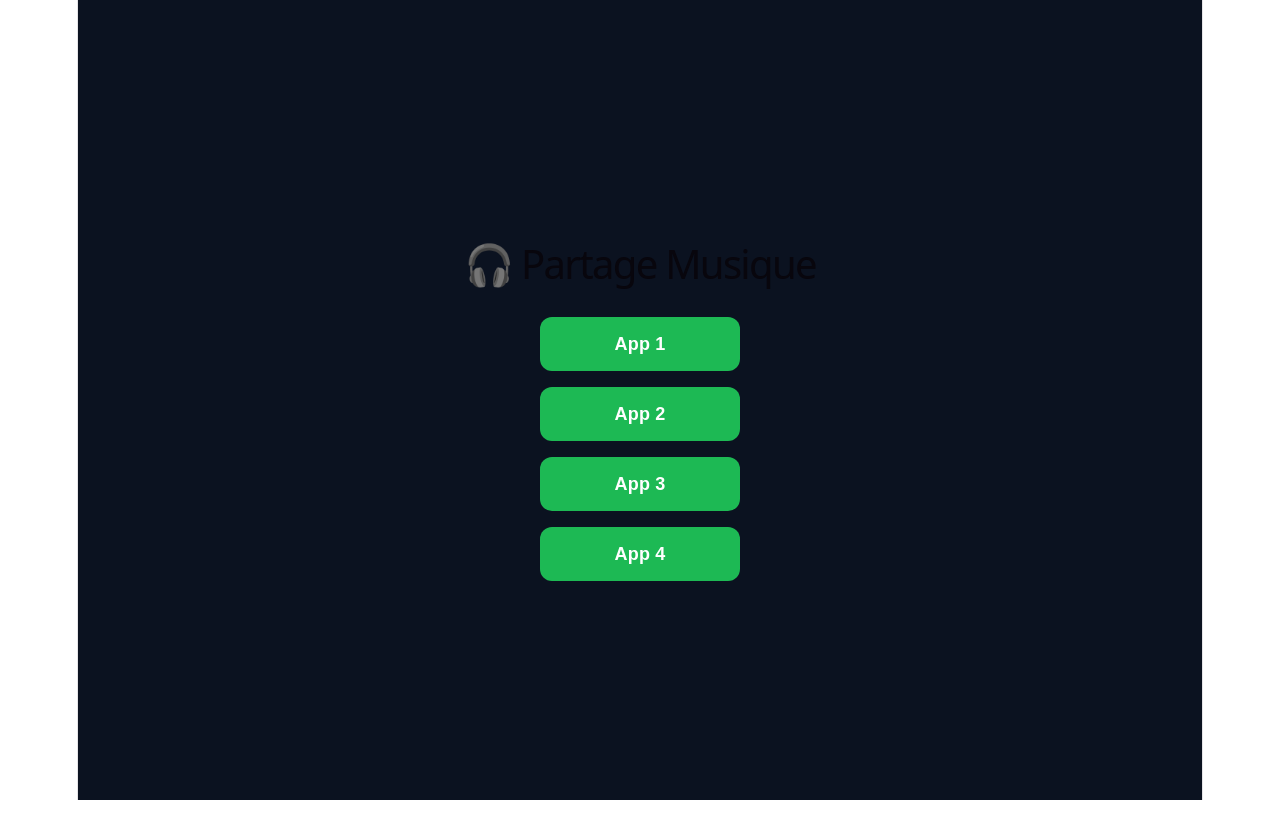
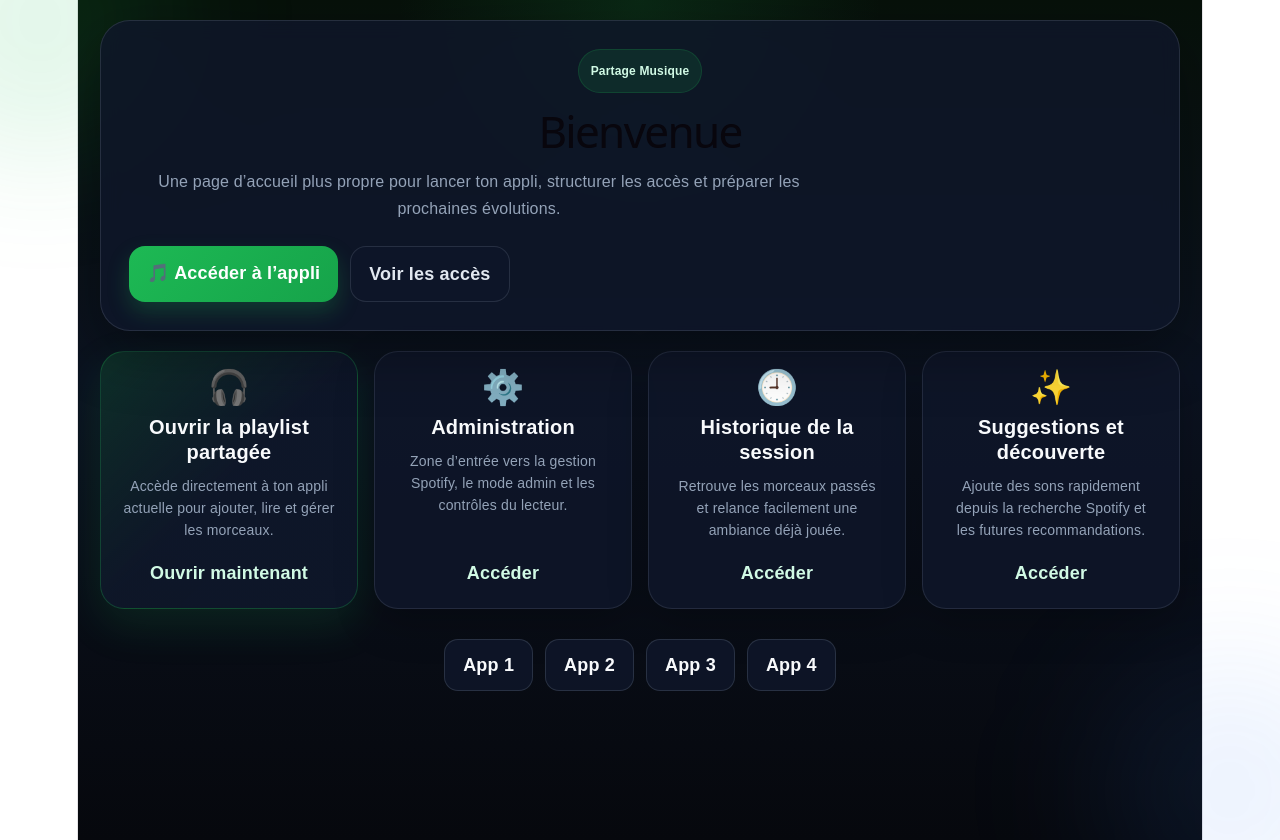
Before and after one commit to paulHourcade/partage-musique, a React (Vite) app: page / in a window 1280 px wide. Before the commit the page ends 800 px from the top, so only its background shows below. Built offline with nearby package versions, Linux system fonts and the light colour scheme.

Commit message:
Update Home.jsx

```diff
--- a/src/Home.jsx
+++ b/src/Home.jsx
@@ -1,16 +1,87 @@
 import { Link } from "react-router-dom";
 
 export default function Home() {
+  const cards = [
+    {
+      title: "Ouvrir la playlist partagée",
+      text: "Accède directement à ton appli actuelle pour ajouter, lire et gérer les morceaux.",
+      to: "/app",
+      kind: "primary",
+      emoji: "🎧",
+    },
+    {
+      title: "Administration",
+      text: "Zone d’entrée vers la gestion Spotify, le mode admin et les contrôles du lecteur.",
+      to: "/app",
+      kind: "secondary",
+      emoji: "⚙️",
+    },
+    {
+      title: "Historique de la session",
+      text: "Retrouve les morceaux passés et relance facilement une ambiance déjà jouée.",
+      to: "/app",
+      kind: "secondary",
+      emoji: "🕘",
+    },
+    {
+      title: "Suggestions et découverte",
+      text: "Ajoute des sons rapidement depuis la recherche Spotify et les futures recommandations.",
+      to: "/app",
+      kind: "secondary",
+      emoji: "✨",
+    },
+  ];
+
   return (
     <div style={styles.page}>
-      <div style={styles.container}>
-        <h1 style={styles.title}>🎧 Partage Musique</h1>
+      <div style={styles.glowTop} />
+      <div style={styles.glowBottom} />
 
-        <div style={styles.buttons}>
-          <Link to="/app1" style={styles.button}>App 1</Link>
-          <Link to="/app2" style={styles.button}>App 2</Link>
-          <Link to="/app3" style={styles.button}>App 3</Link>
-          <Link to="/app4" style={styles.button}>App 4</Link>
+      <div style={styles.shell}>
+        <div style={styles.heroCard}>
+          <div style={styles.badge}>Partage Musique</div>
+          <h1 style={styles.title}>Bienvenue</h1>
+          <p style={styles.subtitle}>
+            Une page d’accueil plus propre pour lancer ton appli, structurer les accès
+            et préparer les prochaines évolutions.
+          </p>
+
+          <div style={styles.heroActions}>
+            <Link to="/app" style={{ ...styles.button, ...styles.primaryButton }}>
+              🎵 Accéder à l’appli
+            </Link>
+            <a href="#modules" style={{ ...styles.button, ...styles.secondaryButton }}>
+              Voir les accès
+            </a>
+          </div>
+        </div>
+
+        <div id="modules" style={styles.grid}>
+          {cards.map((card) => (
+            <Link
+              key={card.title}
+              to={card.to}
+              style={{
+                ...styles.moduleCard,
+                ...(card.kind === "primary" ? styles.moduleCardPrimary : {}),
+              }}
+            >
+              <div style={styles.moduleEmoji}>{card.emoji}</div>
+              <div style={styles.moduleTitle}>{card.title}</div>
+              <div style={styles.moduleText}>{card.text}</div>
+              <div style={styles.moduleAction}>
+                {card.kind === "primary" ? "Ouvrir maintenant" : "Accéder"}
+              </div>
+            </Link>
+          ))}
+        </div>
+
+        {/* 🔽 AJOUT DES BOUTONS */}
+        <div style={styles.bottomButtons}>
+          <Link to="/app1" style={styles.bottomButton}>App 1</Link>
+          <Link to="/app2" style={styles.bottomButton}>App 2</Link>
+          <Link to="/app3" style={styles.bottomButton}>App 3</Link>
+          <Link to="/app4" style={styles.bottomButton}>App 4</Link>
         </div>
       </div>
     </div>
@@ -20,33 +91,160 @@ export default function Home() {
 const styles = {
   page: {
     minHeight: "100vh",
-    display: "flex",
-    alignItems: "center",
-    justifyContent: "center",
-    background: "#0b1220",
+    position: "relative",
+    overflow: "hidden",
+    padding: 20,
+    background:
+      "radial-gradient(circle at top, rgba(29,185,84,0.14), transparent 24%), linear-gradient(180deg, #07110a 0%, #0b1220 45%, #06080d 100%)",
     fontFamily: "Arial, sans-serif",
-    color: "white",
+    color: "#f8fafc",
   },
-  container: {
-    textAlign: "center",
+  glowTop: {
+    position: "fixed",
+    top: -120,
+    left: -100,
+    width: 280,
+    height: 280,
+    borderRadius: "50%",
+    background: "rgba(29,185,84,0.12)",
+    filter: "blur(60px)",
+    pointerEvents: "none",
+  },
+  glowBottom: {
+    position: "fixed",
+    bottom: -120,
+    right: -80,
+    width: 260,
+    height: 260,
+    borderRadius: "50%",
+    background: "rgba(59,130,246,0.10)",
+    filter: "blur(70px)",
+    pointerEvents: "none",
+  },
+  shell: {
+    width: "100%",
+    maxWidth: 1080,
+    margin: "0 auto",
+    position: "relative",
+    zIndex: 1,
+  },
+  heroCard: {
+    borderRadius: 30,
+    padding: 28,
+    background: "rgba(15,23,42,0.82)",
+    border: "1px solid rgba(148,163,184,0.18)",
+    boxShadow: "0 20px 60px rgba(0,0,0,0.34)",
+    backdropFilter: "blur(10px)",
+    marginBottom: 20,
+  },
+  badge: {
+    display: "inline-flex",
+    padding: "8px 12px",
+    borderRadius: 999,
+    fontSize: 12,
+    fontWeight: "bold",
+    color: "#d1fae5",
+    background: "rgba(29,185,84,0.12)",
+    border: "1px solid rgba(29,185,84,0.18)",
+    marginBottom: 16,
   },
   title: {
-    fontSize: 40,
-    marginBottom: 40,
+    margin: 0,
+    fontSize: 44,
+    lineHeight: 1.02,
   },
-  buttons: {
+  subtitle: {
+    marginTop: 14,
+    marginBottom: 24,
+    maxWidth: 700,
+    color: "#94a3b8",
+    fontSize: 16,
+    lineHeight: 1.7,
+  },
+  heroActions: {
+    display: "flex",
+    gap: 12,
+    flexWrap: "wrap",
+  },
+  grid: {
     display: "grid",
+    gridTemplateColumns: "repeat(auto-fit, minmax(240px, 1fr))",
     gap: 16,
-    width: 200,
-    margin: "0 auto",
+  },
+  moduleCard: {
+    textDecoration: "none",
+    color: "#f8fafc",
+    borderRadius: 24,
+    padding: 22,
+    minHeight: 210,
+    display: "flex",
+    flexDirection: "column",
+    justifyContent: "space-between",
+    background: "rgba(15,23,42,0.82)",
+    border: "1px solid rgba(148,163,184,0.16)",
+    boxShadow: "0 14px 40px rgba(0,0,0,0.24)",
+    transition: "transform 0.18s ease, border-color 0.18s ease, box-shadow 0.18s ease",
+  },
+  moduleCardPrimary: {
+    background:
+      "linear-gradient(135deg, rgba(29,185,84,0.18), rgba(15,23,42,0.92), rgba(15,23,42,0.9))",
+    border: "1px solid rgba(29,185,84,0.28)",
+    boxShadow: "0 16px 44px rgba(29,185,84,0.14)",
+  },
+  moduleEmoji: {
+    fontSize: 34,
+    marginBottom: 14,
+  },
+  moduleTitle: {
+    fontSize: 20,
+    fontWeight: "bold",
+    marginBottom: 10,
+    lineHeight: 1.25,
+  },
+  moduleText: {
+    color: "#94a3b8",
+    fontSize: 14,
+    lineHeight: 1.6,
+    flex: 1,
+  },
+  moduleAction: {
+    marginTop: 18,
+    fontWeight: "bold",
+    color: "#d1fae5",
   },
   button: {
     textDecoration: "none",
-    padding: "14px",
-    borderRadius: 12,
-    background: "#1DB954",
+    borderRadius: 16,
+    padding: "14px 18px",
+    fontWeight: "bold",
+    transition: "transform 0.15s ease",
+  },
+  primaryButton: {
     color: "white",
+    background: "linear-gradient(135deg, #1DB954, #16a34a)",
+    boxShadow: "0 10px 22px rgba(29,185,84,0.24)",
+  },
+  secondaryButton: {
+    color: "#e2e8f0",
+    background: "rgba(15,23,42,0.85)",
+    border: "1px solid rgba(148,163,184,0.18)",
+  },
+
+  // 🔽 NOUVEAUX STYLES
+  bottomButtons: {
+    marginTop: 30,
+    display: "flex",
+    justifyContent: "center",
+    gap: 12,
+    flexWrap: "wrap",
+  },
+  bottomButton: {
+    textDecoration: "none",
+    padding: "12px 18px",
+    borderRadius: 14,
+    background: "rgba(15,23,42,0.85)",
+    border: "1px solid rgba(148,163,184,0.2)",
+    color: "#f8fafc",
     fontWeight: "bold",
-    textAlign: "center",
   },
 };
```
